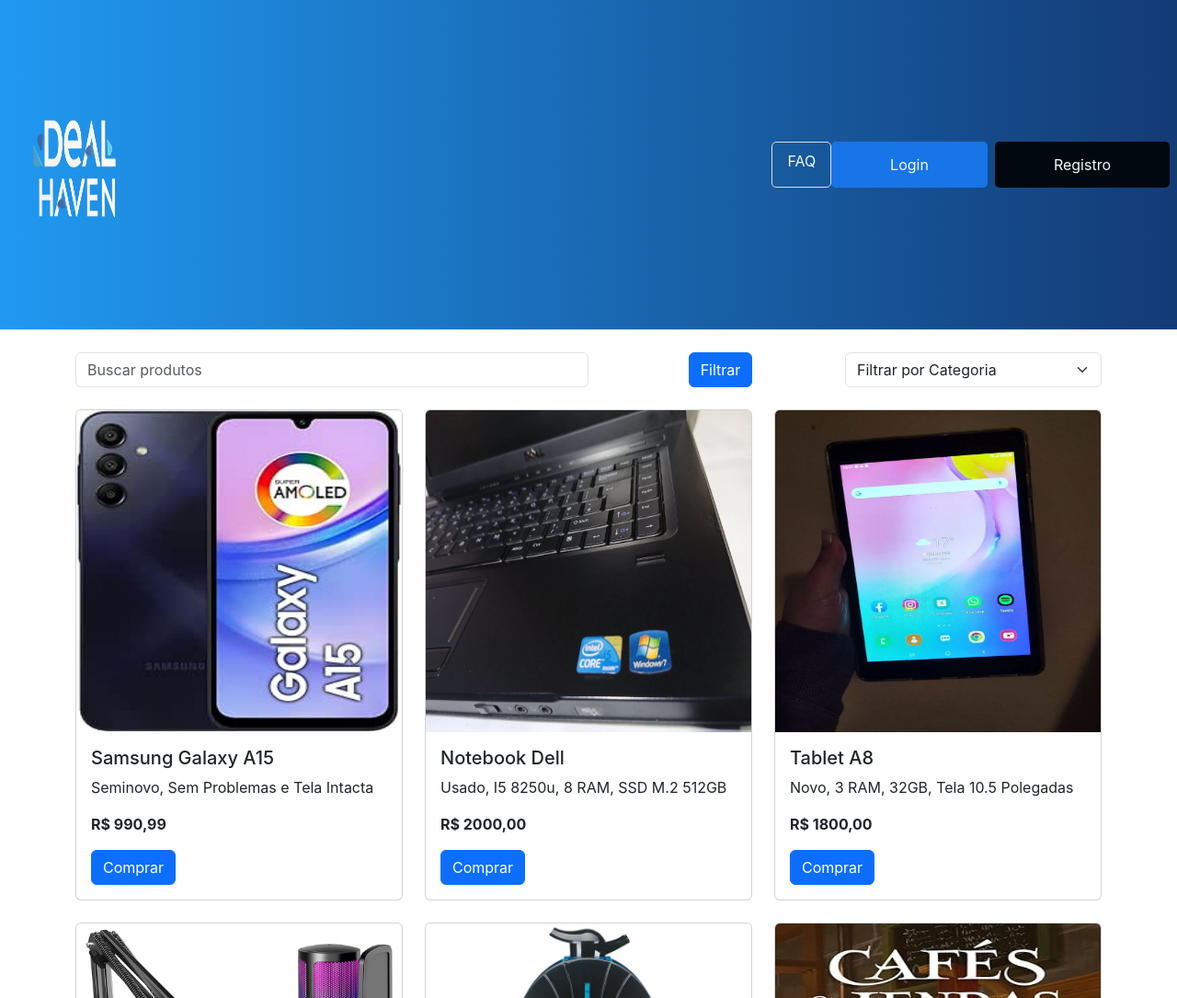
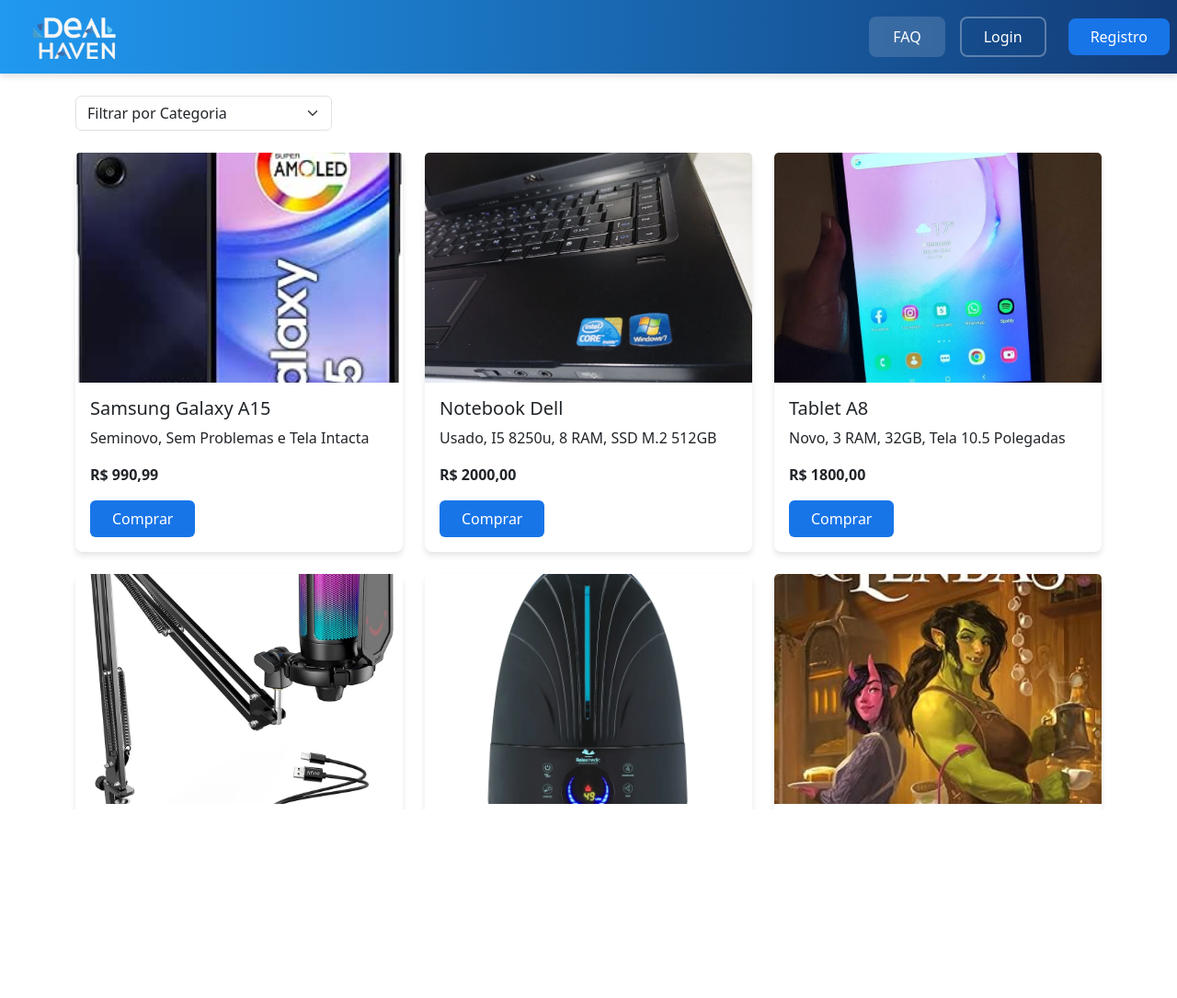
Before and after one commit to AydomSantos/DealHaven, a plain HTML site: page categorias.html in a window 1280 px wide. Shown: the top 1085 px of the page at 92% size. After the commit the page ends 880 px from the top, so only its background shows below. Drawn offline with nearby package versions, Linux system fonts and the light colour scheme; files that its build step writes are made by us from their sources.

Commit message:
Coreeção e mudanças de designe na pagina de categoria

```diff
--- a/categorias.html
+++ b/categorias.html
@@ -11,7 +11,7 @@
       integrity="sha512-MV7K8+y+gLIBoVD59lQIYicR65iaqujzEqsOGsME2DdOuoUelJ8YC4nDHZdjDjrKQia6tV+I7VN9ElOsJSN4Q"
       crossorigin="anonymous" referrerpolicy="no-referrer" />
     <!-- Custom CSS -->
-    <link rel="stylesheet" href="css/categorias.css">
+    <link rel="stylesheet" href="css/categoria/categorias.css">
 </head>
 <body>
 
@@ -29,19 +29,12 @@
 
   <!-- Main Layout -->
   <div class="d-flex" style="height: 100vh;">
-
-
-
     <!-- Content -->
     <div id="content" class="flex-grow-1 p-4" style="overflow-y: auto;">
       <div class="container">
 
         <!-- Filtro e Campo de Busca -->
         <div class="d-flex justify-content-between align-items-center mb-4">
-          <input type="text" class="form-control w-50 me-2" placeholder="Buscar produtos" id="search-input">
-          <button type="button" class="btn btn-primary" id="filter-btn">Filtrar</button>
-
-
           <select class="form-select w-25" id="category-filter">
             <option selected>Filtrar por Categoria</option>
             <option value="Celular">Celular</option>
--- a/css/categoria/categorias.css
+++ b/css/categoria/categorias.css
@@ -1,74 +1,178 @@
 :root {
-    --primary-color: #1875E8; /* Cor principal */
-    --secondary-color: #01080E; /* Cor secundária */
-    --white: #FFF; /* Cor branca */
-}
+    /* Cores */
+    --primary-color: #1875E8;
+    --primary-hover: #135dbd;
+    --secondary-color: #0A1420;
+    --secondary-hover: #121F2F;
+    --white: #FFFFFF;
+    --background: #F8FAFC;
+    --text-color: #1E293B;
+    --success-color: #22C55E;
 
-/* Reset de Estilos Globais */
-* {
-    margin: 0;
-    padding: 0;
-    box-sizing: border-box;
-}
+    /* Espaçamento */
+    --spacing-xs: 0.5rem;
+    --spacing-sm: 1rem;
+    --spacing-md: 1.5rem;
+    --spacing-lg: 2rem;
 
-/* Estilo do Body */
-body {
-    background-color: var(--white);
-    font-family: 'Inter', sans-serif;
-}
+    /* Outras propriedades */
+    --border-radius: 0.5rem;
+    --transition: all 0.3s cubic-bezier(0.4, 0, 0.2, 1);
+    --shadow: 0 4px 6px rgba(0, 0, 0, 0.1);
+    --z-index-header: 1000;
+    --header-height: 80px;
+  }
 
-/* ------------------------ HEADER ------------------------ */
-
-/* Estilos do Cabeçalho */
-.header {
+  /* HEADER */
+  .header {
+    height: var(--header-height);
+    padding: var(--spacing-xs) var(--spacing-sm);
+    background: linear-gradient(to right, #2099f1, #133b76) !important;
+    box-shadow: var(--shadow);
+    width: 100%;
+    top: 0;
+    z-index: var(--z-index-header);
+    backdrop-filter: blur(10px);
     display: flex;
     justify-content: space-between;
     align-items: center;
-    padding: 1rem;
-    border-bottom: 1px solid #ddd;
+  }
 
-}
+  /* NAVEGAÇÃO */
+  .nav {
+    gap: var(--spacing-sm);
+    display: flex;
+    align-items: center;
+  }
 
-/* Estilo do Logo no Cabeçalho */
-.header__logo {
-    font-size: 2rem;
-    font-weight: bold;
-}
+  /* BOTÕES */
+  [class*="nav__btn--"] {
+    padding: var(--spacing-xs) var(--spacing-md);
+    border-radius: var(--border-radius);
+    transition: var(--transition);
+    text-decoration: none;
+    display: inline-flex;
+    align-items: center;
+    gap: var(--spacing-xs);
+    font-weight: 500;
+    border: 2px solid transparent;
+  }
 
-/* ------------------------ NAVIGATION ------------------------ */
+  .nav__btn--faq {
+    background: rgba(255, 255, 255, 0.15);
+    color: var(--white) !important;
+    backdrop-filter: blur(5px);
+  }
 
-/* Estilos de Navegação */
-.nav a {
-    display: inline-block;
-    padding: 0.5rem 1rem;
-    border: 1px solid #ddd;
-    border-radius: 5px;
-    text-decoration: none;
+  .nav__btn--login {
+    background: transparent !important;
+    color: var(--white) !important;
+    border-color: rgba(255, 255, 255, 0.3) !important;
+  }
 
-}
+  .nav__btn--register {
+    background: var(--primary-color) !important;
+    color: var(--white) !important;
+    border-color: var(--primary-color) !important;
+  }
 
-/* Botões de Login e Registro */
-.nav .nav__btn--login,
-.nav .nav__btn--register {
-    padding: 0.8rem 4rem;
-  border-radius: 5px;
-  border: none;
-  cursor: pointer;
-}
+  /* HOVER */
+  .nav__btn--faq:hover {
+    background: rgba(255, 255, 255, 0.25) !important;
+    transform: translateY(-2px);
+  }
 
-/* Botão de Login */
-.nav .nav__btn--login {
-    background-color: var(--primary-color);
-    color: var(--white);
-}
+  .nav__btn--login:hover {
+    background: rgba(255, 255, 255, 0.1) !important;
+    border-color: var(--white) !important;
+  }
 
-/* Botão de Registro */
-.nav .nav__btn--register {
-    background-color: var(--secondary-color);
-    color: var(--white);
-}
+  .nav__btn--register:hover {
+    background: var(--primary-hover) !important;
+    border-color: var(--primary-hover) !important;
+    box-shadow: 0 4px 12px rgba(24, 117, 232, 0.3);
+  }
 
-/* Resize para Todas as Imagens */
-img {
-    height: 350px;
-}
+  /* LAYOUT PRINCIPAL */
+  .main-container {
+    height: calc(100vh - var(--header-height));
+    margin-top: var(--header-height);
+  }
+
+  #content {
+    padding: var(--spacing-lg);
+    overflow-y: auto;
+  }
+
+  /* CARDS */
+  .card {
+    border: none;
+    border-radius: var(--border-radius);
+    box-shadow: var(--shadow);
+    transition: var(--transition);
+    height: 100%;
+  }
+
+  .card:hover {
+    transform: translateY(-5px);
+    box-shadow: 0 10px 20px rgba(0, 0, 0, 0.15);
+  }
+
+  .card-img-top {
+    height: 250px;
+    object-fit: cover;
+    object-position: center;
+    transition: transform 0.3s ease;
+  }
+
+  .card:hover .card-img-top {
+    transform: scale(1.03);
+  }
+
+  .btn-primary {
+    background: var(--primary-color) !important;
+    border: none !important;
+    padding: var(--spacing-xs) var(--spacing-md);
+    transition: var(--transition);
+  }
+
+  .btn-primary:hover {
+    background: var(--primary-hover) !important;
+    transform: translateY(-2px);
+  }
+
+  /* RESPONSIVIDADE */
+  @media (max-width: 768px) {
+    .header {
+      height: auto;
+      flex-direction: column;
+      padding: var(--spacing-sm);
+      position: relative;
+    }
+
+    .main-container {
+      height: auto;
+      margin-top: 0;
+    }
+
+    .nav {
+      width: 100%;
+      justify-content: center;
+      margin-top: var(--spacing-sm);
+      flex-wrap: wrap;
+    }
+
+    [class*="nav__btn--"] {
+      padding: var(--spacing-xs) var(--spacing-sm);
+      font-size: 0.85rem;
+      flex: 1 1 auto;
+    }
+
+    .card-img-top {
+      height: 200px;
+    }
+
+    #content {
+      padding: var(--spacing-md);
+    }
+  }
--- a/js/categoria/categorias.js
+++ b/js/categoria/categorias.js
@@ -3,17 +3,28 @@ document.addEventListener("DOMContentLoaded", function () {
   const productsContainer = document.getElementById("products-container");
   const productItems = productsContainer.getElementsByClassName("product-item");
 
-  // Adiciona evento de filtro ao select de categoria
-  categoryFilter.addEventListener("change", function () {
-    const selectedCategory = categoryFilter.value;
+  // Função para filtrar produtos
+  const filterProducts = () => {
+    const selectedCategory = categoryFilter.value.trim().toLowerCase();
 
-    Array.from(productItems).forEach(function (item) {
-      // Verifica se a categoria selecionada corresponde ao data-category do item
-      if (selectedCategory === "Filtrar por Categoria" || item.getAttribute("data-category") === selectedCategory) {
-        item.style.display = "block"; // Mostra o item
-      } else {
-        item.style.display = "none"; // Oculta o item
-      }
+    Array.from(productItems).forEach(item => {
+      const itemCategory = item.dataset.category.trim().toLowerCase();
+      const showItem = selectedCategory === "" ||
+                      selectedCategory === "filtrar por categoria" ||
+                      itemCategory === selectedCategory.toLowerCase();
+
+      item.style.display = showItem ? "" : "none";
     });
-  });
+
+    // Forçar redesenho do layout
+    productsContainer.style.visibility = 'hidden';
+    productsContainer.offsetHeight; // Trigger reflow
+    productsContainer.style.visibility = 'visible';
+  };
+
+  // Event listeners
+  categoryFilter.addEventListener("change", filterProducts);
+
+  // Filtro inicial
+  filterProducts();
 });
```
